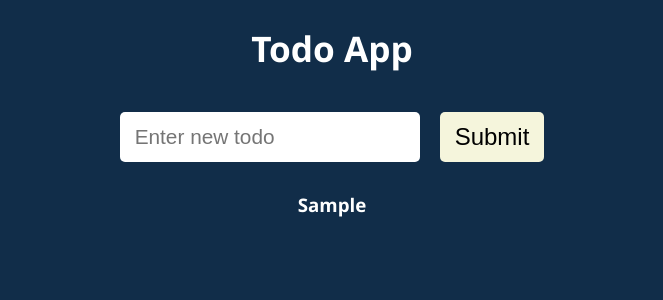
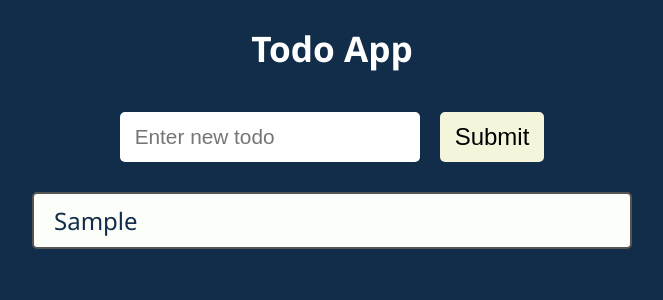
Before and after one commit to aakhtiamova/React, a React (Create React App) app in the folder 24-todo-app-v1/: page / in a window 1280 px wide. Both pictures are taken after typing "Sample" into the empty fields and a click on the button "Submit". Shown: the top 300 px of the page, without its empty margins (308-971 px from the left). Built offline with nearby package versions, Linux system fonts and the light colour scheme.

Commit message:
added styles for Todo and TodoList  components

```diff
--- a/24-todo-app-v1/src/components/Todos/Todo.js
+++ b/24-todo-app-v1/src/components/Todos/Todo.js
@@ -1,4 +1,9 @@
+import styles from "./Todo.module.css";
 function Todo({ todo }) {
-  return <h3>{todo}</h3>;
+  return (
+    <div className={styles.todo}>
+      <div className={styles.todoText}>{todo}</div>
+    </div>
+  );
 }
 export default Todo;
--- a/24-todo-app-v1/src/components/Todos/Todo.module.css
+++ b/24-todo-app-v1/src/components/Todos/Todo.module.css
@@ -0,0 +1,17 @@
+.todo {
+  display: flex;
+  align-items: center;
+  padding: 10px 20px;
+  margin: 15px 0;
+  font-size: 1.5rem;
+  border-radius: 5px;
+  border: 2px solid #555;
+  color: #112d49;
+  background-color: #fbfef9;
+  user-select: none;
+}
+
+.todoText {
+  width: 100%;
+  text-align: left;
+}
--- a/24-todo-app-v1/src/components/Todos/TodoList.js
+++ b/24-todo-app-v1/src/components/Todos/TodoList.js
@@ -1,8 +1,14 @@
 import Todo from "./Todo";
-
+import styles from "./TodoList.module.css";
 function TodoList(props) {
   const { todos } = props;
-  return todos.map((todo, index) => <Todo key={index} todo={todo} />);
+  return (
+    <div className={styles.TodoListContainer}>
+      {todos.map((todo, index) => (
+        <Todo key={index} todo={todo} />
+      ))}
+    </div>
+  );
 }
 
 export default TodoList;
--- a/24-todo-app-v1/src/components/Todos/TodoList.module.css
+++ b/24-todo-app-v1/src/components/Todos/TodoList.module.css
@@ -0,0 +1,3 @@
+.todoListContainer {
+  padding: 10px;
+}
```
